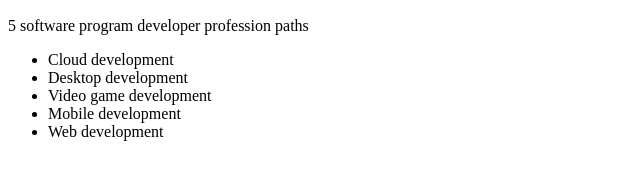
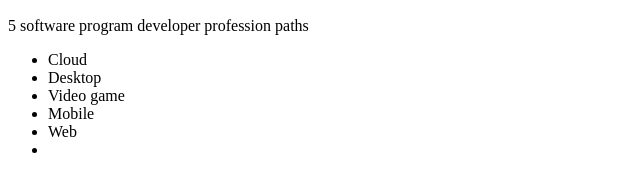
Before and after one commit to acciojob/development-paths-Meghanakari, a website: page main.html in a window 1280 px wide. Shown: the part 383-574 px from the top of the page, without its empty margins (0-640 px from the left). Drawn offline with Linux system fonts and the light colour scheme.

Commit message:
created a submission

```diff
--- a/main.html
+++ b/main.html
@@ -12,11 +12,12 @@
 	<img src="https://images.unsplash.com/photo-1505028106030-e07ea1bd80c3?crop=entropy&cs=tinysrgb&fit=max&fm=jpg&ixid=MnwxMTc3M3wwfDF8c2VhcmNofDR8fHNvZnR3YXJlJTIwZGV2ZWxvcG1lbnQlMjBjYXJlZXIlMjBwYXRofGVufDB8fHx8MTY3MjMwNDEyNg&ixlib=rb-4.0.3&q=80&w=2000" height="300px">
 	<p>5 software program developer profession paths</p>
 	<ul>
-		<li>Cloud development</li>
-		<li>Desktop development</li>
-		<li>Video game development</li>
-		<li>Mobile development</li>
-		<li>Web development</li>
+		<li>Cloud </li>
+		<li>Desktop </li>
+		<li>Video game </li>
+		<li>Mobile </li>
+		<li>Web</li>
+		<li 1:5></li>
 	</ul>
 
     <script type="text/javascript" src="./script.js">
```
